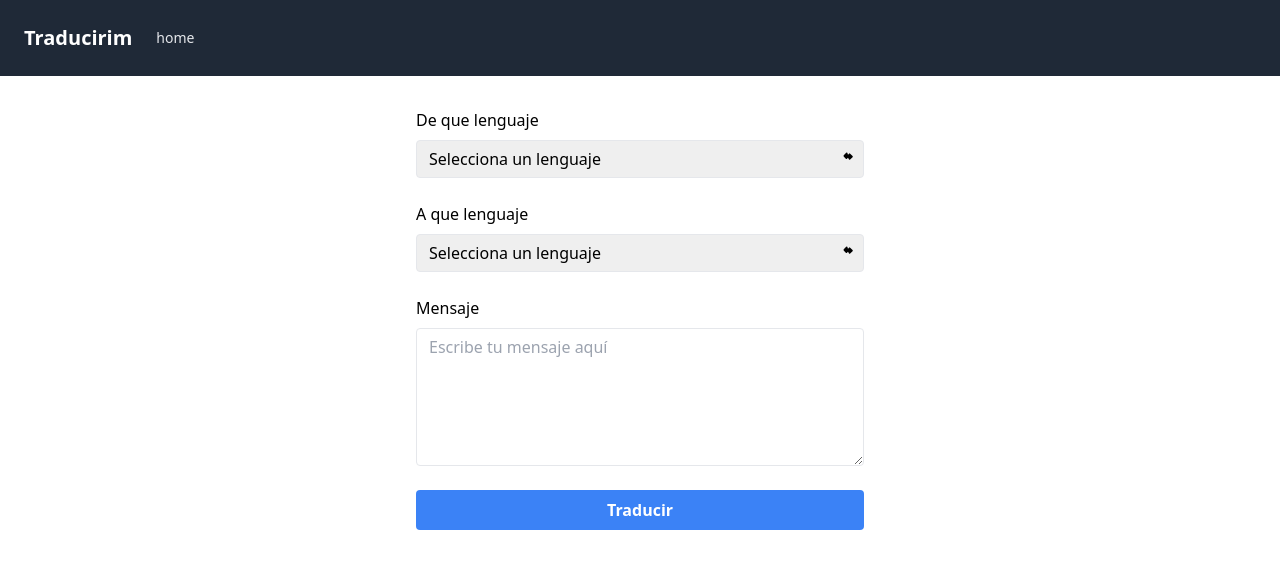
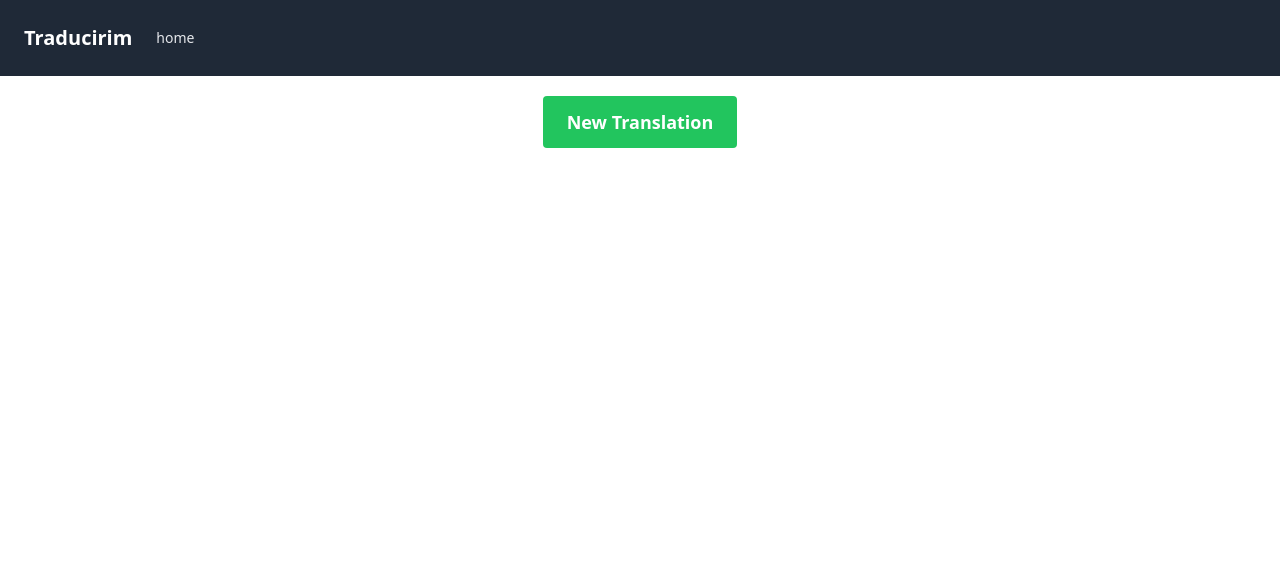
Before and after one commit to Quirrod/Traducirim, a React (Vite) app: page / in a window 1280 px wide. Shown: the top 568 px of the page. Built offline with nearby package versions, Linux system fonts and the light colour scheme.

Commit message:
dd vaidation to forms

```diff
--- a/src/App.jsx
+++ b/src/App.jsx
@@ -1,12 +1,24 @@
 import "./App.css";
 import FormTranslate from "./components/FormTranslate";
 import Navbar from "./components/NavBar";
+import Button from "./components/Button";
+import { useAutoAnimate } from "@formkit/auto-animate/react";
+import { useState } from "react";
 
 function App() {
+  const [parent, enableAnimations] = useAutoAnimate();
+  const [showForm, setShowForm] = useState(false);
+
   return (
     <>
       <Navbar />
-      <FormTranslate />
+      {/* center button */}
+      <div className="flex justify-center p-5">
+        <Button onClick={() => setShowForm(!showForm)} color="green" size="lg">
+          {showForm ? "Hide Form" : "New Translation"}
+        </Button>
+      </div>
+      <div ref={parent}>{showForm && <FormTranslate />}</div>
     </>
   );
 }
--- /dev/null
+++ b/src/components/Button.jsx
@@ -0,0 +1,38 @@
+export default function Button({
+  children,
+  onClick,
+  color = "blue",
+  size = "md",
+  width = "auto",
+  disabled = false,
+  type = "button",
+}) {
+  const colorClasses = {
+    blue: "bg-blue-500 hover:bg-blue-700",
+    gray: "bg-gray-500 hover:bg-gray-700",
+    green: "bg-green-500 hover:bg-green-700",
+  };
+  const sizeClasses = {
+    sm: "px-3 py-1 text-sm",
+    md: "px-4 py-2 text-base",
+    lg: "px-6 py-3 text-lg",
+  };
+
+  const widthClasses = {
+    full: "w-full",
+    auto: "w-auto",
+  };
+
+  const disabledClasses = disabled ? "opacity-50 cursor-not-allowed" : "";
+
+  return (
+    <button
+      type={type}
+      className={`text-white font-bold rounded ${colorClasses[color]} ${sizeClasses[size]} ${disabledClasses} ${widthClasses[width]}`}
+      onClick={onClick}
+      disabled={disabled}
+    >
+      {children}
+    </button>
+  );
+}
--- a/src/components/FormTranslate.jsx
+++ b/src/components/FormTranslate.jsx
@@ -1,4 +1,5 @@
 import { useState } from "react";
+import Button from "./Button";
 
 export default function FormTrnslate() {
   const [fromLang, setFromLang] = useState("");
@@ -12,7 +13,7 @@ export default function FormTrnslate() {
     if (!fromLang) {
       setErrors((prevErrors) => ({
         ...prevErrors,
-        fromLang: "Selecciona un lenguaje de origen",
+        fromLang: "Select a source language",
       }));
       return;
     } else {
@@ -22,7 +23,7 @@ export default function FormTrnslate() {
     if (!toLang) {
       setErrors((prevErrors) => ({
         ...prevErrors,
-        toLang: "Selecciona un lenguaje de destino",
+        toLang: "Select a target language",
       }));
       return;
     } else {
@@ -32,7 +33,7 @@ export default function FormTrnslate() {
     if (!mensaje) {
       setErrors((prevErrors) => ({
         ...prevErrors,
-        mensaje: "El mensaje es obligatorio",
+        mensaje: "Enter a message",
       }));
       return;
     } else {
@@ -45,7 +46,7 @@ export default function FormTrnslate() {
   return (
     <form onSubmit={handleSubmit} className="my-8 mx-auto max-w-md">
       <label htmlFor="from_language" className="block font-medium mb-2">
-        De que lenguaje
+        Source Language
       </label>
       <div className="relative">
         <select
@@ -56,7 +57,7 @@ export default function FormTrnslate() {
           value={fromLang}
           onChange={(e) => setFromLang(e.target.value)}
         >
-          <option value="">Selecciona un lenguaje</option>
+          <option value="">Select a language</option>
           <option value="JavaScript">JavaScript</option>
           <option value="Python">Python</option>
           <option value="Ruby">Ruby</option>
@@ -76,7 +77,7 @@ export default function FormTrnslate() {
       )}
 
       <label htmlFor="to_language" className="block font-medium mt-6 mb-2">
-        A que lenguaje
+        Target Language
       </label>
       <div className="relative">
         <select
@@ -87,7 +88,7 @@ export default function FormTrnslate() {
           value={toLang}
           onChange={(e) => setToLang(e.target.value)}
         >
-          <option value="">Selecciona un lenguaje</option>
+          <option value="">Select a Language</option>
           <option value="JavaScript">JavaScript</option>
           <option value="Python">Python</option>
           <option value="Ruby">Ruby</option>
@@ -107,14 +108,14 @@ export default function FormTrnslate() {
       )}
 
       <label htmlFor="mensaje" className="block font-medium mt-6 mb-2">
-        Mensaje
+        Message
       </label>
       <textarea
         id="mensaje"
-        className={`block w-full border rounded py-2 px-3 leading-tight focus:outline-none focus:shadow-outline ${
+        className={`block w-full border rounded py-2 px-3 leading-tight focus:outline-none focus:shadow-outline mb-4 ${
           errors.mensaje ? "border-red-500" : ""
         }`}
-        placeholder="Escribe tu mensaje aquí"
+        placeholder="Write a message"
         value={mensaje}
         onChange={(e) => setMensaje(e.target.value)}
         rows="6"
@@ -123,12 +124,15 @@ export default function FormTrnslate() {
         <p className="text-red-500 text-sm mt-1">{errors.mensaje}</p>
       )}
 
-      <button
+      <Button
         type="submit"
-        className="w-full mt-6 bg-blue-500 hover:bg-blue-700 text-white font-bold py-2 px-4 rounded focus:outline-none focus:shadow-outline"
+        color="green"
+        size="lg"
+        className="w-full mt-6"
+        width="full"
       >
-        Traducir
-      </button>
+        Translate
+      </Button>
     </form>
   );
 }
```
